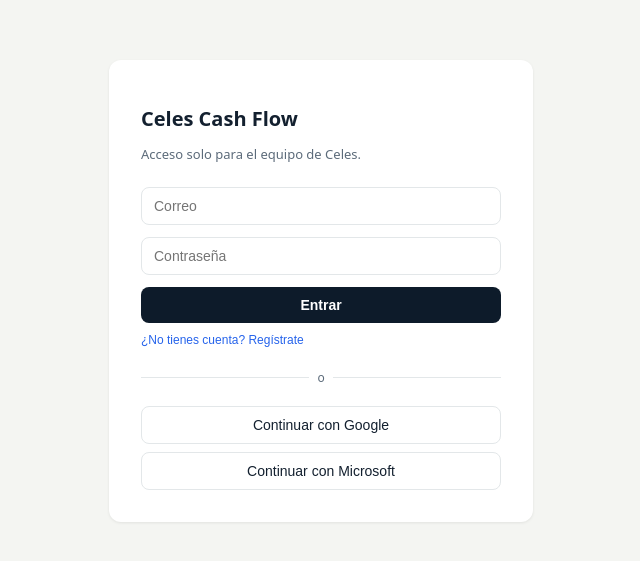
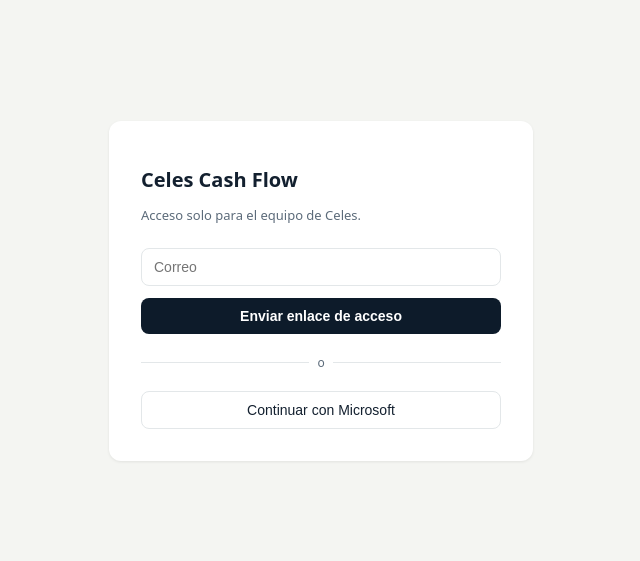
Before and after one commit to oscarceles/CashflowtrackerCeles, a React (Vite) app: page / in a window 1280 px wide. Shown: the part 109-670 px from the top of the page, without its empty margins (319-959 px from the left). Built offline with nearby package versions, Linux system fonts and the light colour scheme; no server answers.

Commit message:
Switch email login to magic link, drop Google OAuth
Keeps Microsoft OAuth alongside passwordless email login per team
preference; simpler UX than password + email confirmation flow.

```diff
--- a/src/Auth.jsx
+++ b/src/Auth.jsx
@@ -30,16 +30,6 @@ const primaryBtn = {
   fontWeight: 600,
   cursor: "pointer",
 };
-const linkBtn = {
-  marginTop: 10,
-  background: "none",
-  border: "none",
-  color: T.blue,
-  fontSize: 12,
-  cursor: "pointer",
-  padding: 0,
-  textAlign: "left",
-};
 const oauthBtn = {
   padding: "10px 12px",
   borderRadius: 8,
@@ -51,9 +41,7 @@ const oauthBtn = {
 };
 
 function LoginForm({ banner }) {
-  const [mode, setMode] = useState("signin");
   const [email, setEmail] = useState("");
-  const [password, setPassword] = useState("");
   const [busy, setBusy] = useState(false);
   const [message, setMessage] = useState(null);
   const [error, setError] = useState(null);
@@ -64,16 +52,12 @@ function LoginForm({ banner }) {
     setError(null);
     setMessage(null);
     try {
-      if (mode === "signin") {
-        const { error } = await supabase.auth.signInWithPassword({ email, password });
-        if (error) throw error;
-      } else {
-        const { data, error } = await supabase.auth.signUp({ email, password });
-        if (error) throw error;
-        if (data.user && !data.session) {
-          setMessage("Revisa tu correo para confirmar la cuenta antes de entrar.");
-        }
-      }
+      const { error } = await supabase.auth.signInWithOtp({
+        email,
+        options: { emailRedirectTo: window.location.origin },
+      });
+      if (error) throw error;
+      setMessage("Revisa tu correo: te enviamos un enlace para entrar.");
     } catch (err) {
       setError(err.message || "Error de autenticación.");
     } finally {
@@ -126,23 +110,10 @@ function LoginForm({ banner }) {
             onChange={(e) => setEmail(e.target.value)}
             style={inputStyle}
           />
-          <input
-            type="password"
-            required
-            minLength={6}
-            placeholder="Contraseña"
-            value={password}
-            onChange={(e) => setPassword(e.target.value)}
-            style={inputStyle}
-          />
           <button type="submit" disabled={busy} style={primaryBtn}>
-            {busy ? "..." : mode === "signin" ? "Entrar" : "Crear cuenta"}
+            {busy ? "..." : "Enviar enlace de acceso"}
           </button>
         </form>
-
-        <button type="button" onClick={() => setMode(mode === "signin" ? "signup" : "signin")} style={linkBtn}>
-          {mode === "signin" ? "¿No tienes cuenta? Regístrate" : "¿Ya tienes cuenta? Inicia sesión"}
-        </button>
 
         {error && (
           <div style={{ marginTop: 12, padding: 10, borderRadius: 8, background: T.redBg, color: T.red, fontSize: 13 }}>
@@ -167,9 +138,6 @@ function LoginForm({ banner }) {
         </div>
 
         <div style={{ display: "flex", flexDirection: "column", gap: 8 }}>
-          <button type="button" onClick={() => handleOAuth("google")} style={oauthBtn}>
-            Continuar con Google
-          </button>
           <button type="button" onClick={() => handleOAuth("azure")} style={oauthBtn}>
             Continuar con Microsoft
           </button>
```
Also changed, not shown: 1 other file (tests, documents, lock files or other folders).
